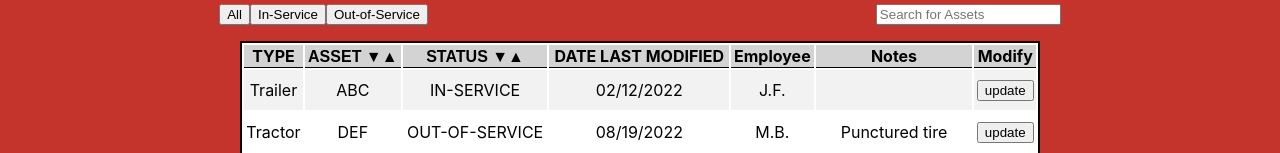
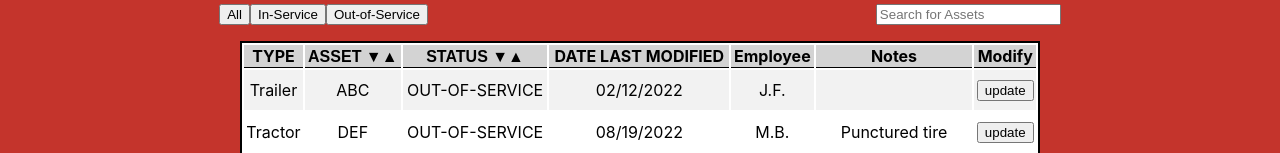
Before and after one commit to emsanders1/ChalkMountainAssetManagement, a React (Create React App) app in the folder chalk-mountain/: page / in a window 1280 px wide. Shown: the part 139-292 px from the top of the page. Built offline with nearby package versions, Linux system fonts and the light colour scheme.

Commit message:
updateButton

```diff
--- a/chalk-mountain/src/components/Table.js
+++ b/chalk-mountain/src/components/Table.js
@@ -67,7 +67,7 @@ export const AssetTable = (props) => {
           <tr key={asset.id}>
             <td>{asset.type}</td>
             <td>{asset.asset}</td>
-            <td>{asset.status}</td>
+            <td id="assetTable">{asset.status}</td>
             <td>{asset.date}</td>
             <td>{asset.employee}</td>
             <td>{asset.notes}</td>
@@ -86,6 +86,7 @@ export default function Table(){
       setIsOpen(!isOpen);
     }
 
+
     return (
     <div className="tableSection">
     <AssetTable
@@ -93,7 +94,7 @@ export default function Table(){
           { id: 1,
             type: 'Trailer',
             asset: 'ABC',
-            status: 'IN-SERVICE',
+            status: 'OUT-OF-SERVICE',
             date: '02/12/2022',
             employee: 'J.F.',
             notes: '',
--- a/chalk-mountain/src/pages/Popup.js
+++ b/chalk-mountain/src/pages/Popup.js
@@ -1,6 +1,14 @@
 import React from "react";
+const Popup = props => {
 
-const Popup = props => {
+  function outOfServiceFunction() {
+    var assetTable;
+    assetTable = document.getElementById("assetTable");
+    console.log(assetTable);
+    assetTable.innerHTML = "IN-SERVICE";
+    console.log(assetTable);
+  }
+
   return (
     <div className="popup-box">
       <div className="box">
@@ -12,7 +20,7 @@ const Popup = props => {
         </div>
         <div className="popUpSaveButtons">
         <button onClick={props.handleClose}>Cancel</button>
-        <button>Continue</button>
+        <button onClick={outOfServiceFunction}>Continue</button>
         </div>
       </div>
     </div>
--- a/chalk-mountain/src/pages/Tractors.js
+++ b/chalk-mountain/src/pages/Tractors.js
@@ -13,7 +13,6 @@ export default function Tractors(){
     return (
     <div>
     <Navbar/>
-    <h1>Tractors Only Table</h1>
     <Switchbar/>
     <div className="tableSection">
     <AssetTable
--- a/chalk-mountain/src/pages/Trailers.js
+++ b/chalk-mountain/src/pages/Trailers.js
@@ -13,7 +13,6 @@ export default function Trailers(){
     return (
     <div>
     <Navbar/>
-    <h1>Trailers Only Table</h1>
     <Switchbar/>
     <div className="tableSection">
     <AssetTable
```
